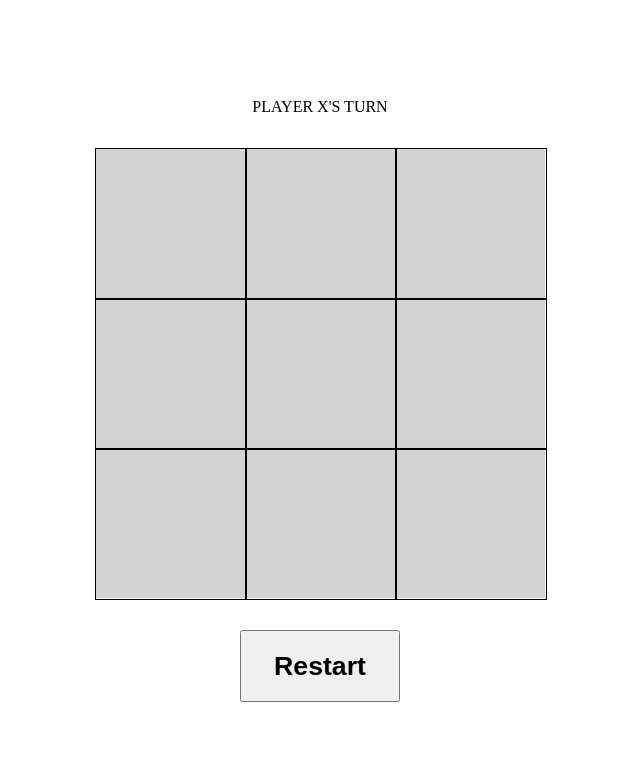
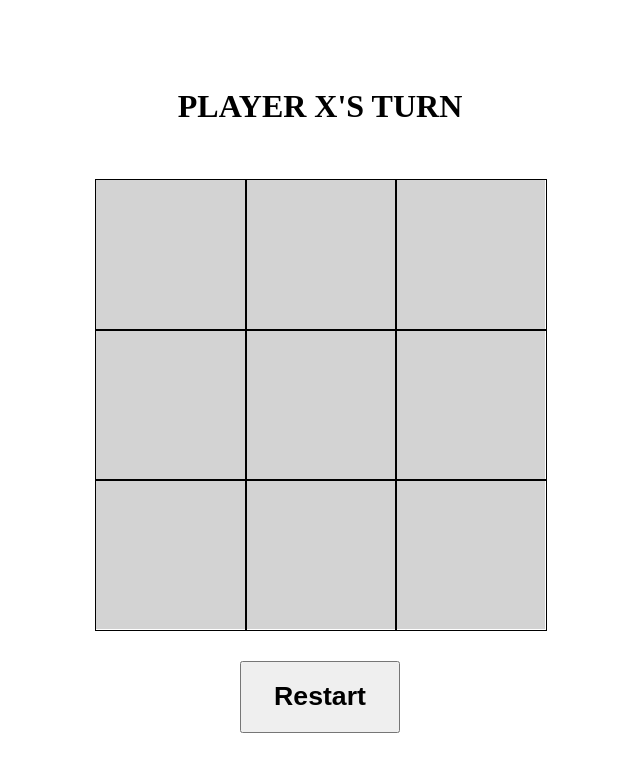
Before and after one commit to dylen400mh/tictactoe, a plain HTML site: page index.html in a window 1280 px wide. Shown: the whole page, without its empty margins (320-960 px from the left). Drawn offline with Linux system fonts and the light colour scheme.

Commit message:
Make message text an h1 inside the message container

```diff
--- a/index.html
+++ b/index.html
@@ -10,7 +10,7 @@
 
 <body>
     <div class="container">
-        <div class="message"></div>
+        <div class="message-container"></div>
         <div class="board">
             <div class="box" index="0"></div>
             <div class="box" index="1"></div>
--- a/script.js
+++ b/script.js
@@ -32,7 +32,7 @@ const gameBoard = (() => {
 const displayController = (() => {
     const boxes = document.querySelectorAll(".box");
     const restartButton = document.querySelector(".restart-button");
-    const messageContainer = document.querySelector(".message");
+    const messageContainer = document.querySelector(".message-container");
 
     boxes.forEach(box => box.addEventListener("click", () => {
         // play a round if there's no marker in the box or if game isn't over
@@ -69,14 +69,19 @@ const displayController = (() => {
     }
 
     const setMessage = (message) => {
-        messageContainer.textContent = message;
+        //remove existing message
+        if (messageContainer.firstChild) {
+            messageContainer.removeChild(messageContainer.firstChild);
+        }
+
+        // add new message
+        const h1 = document.createElement("h1");
+        h1.textContent = message;
+        messageContainer.appendChild(h1);
     }
 
     return { updateBoard, setMessage }
 })();
-
-
-
 
 // game module
 const gameController = (() => {
@@ -155,7 +160,7 @@ const gameController = (() => {
         isOver = false;
 
         gameBoard.reset();
-        displayController.setMessage(`Player X's Turn`);
+        displayController.setMessage(`PLAYER X'S TURN`);
     }
 
     return { playRound, getIsOver, reset }
```
